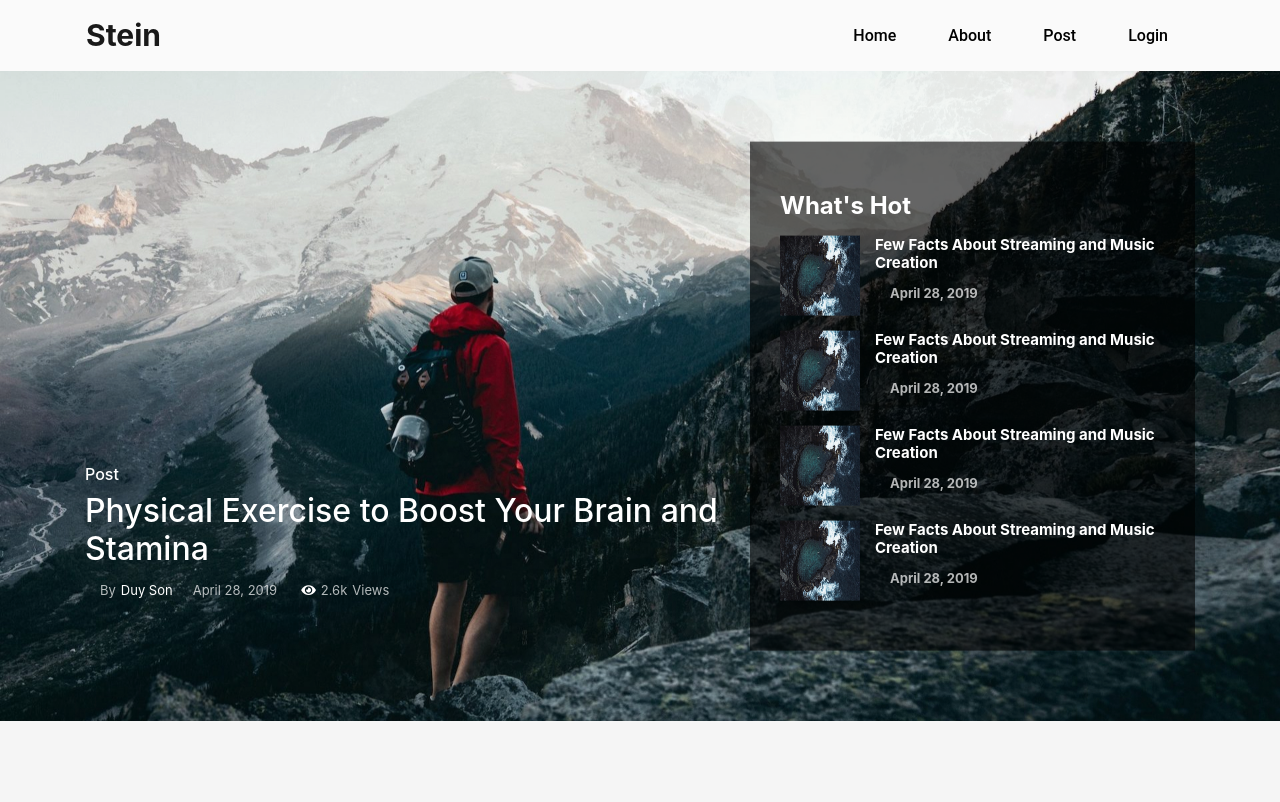
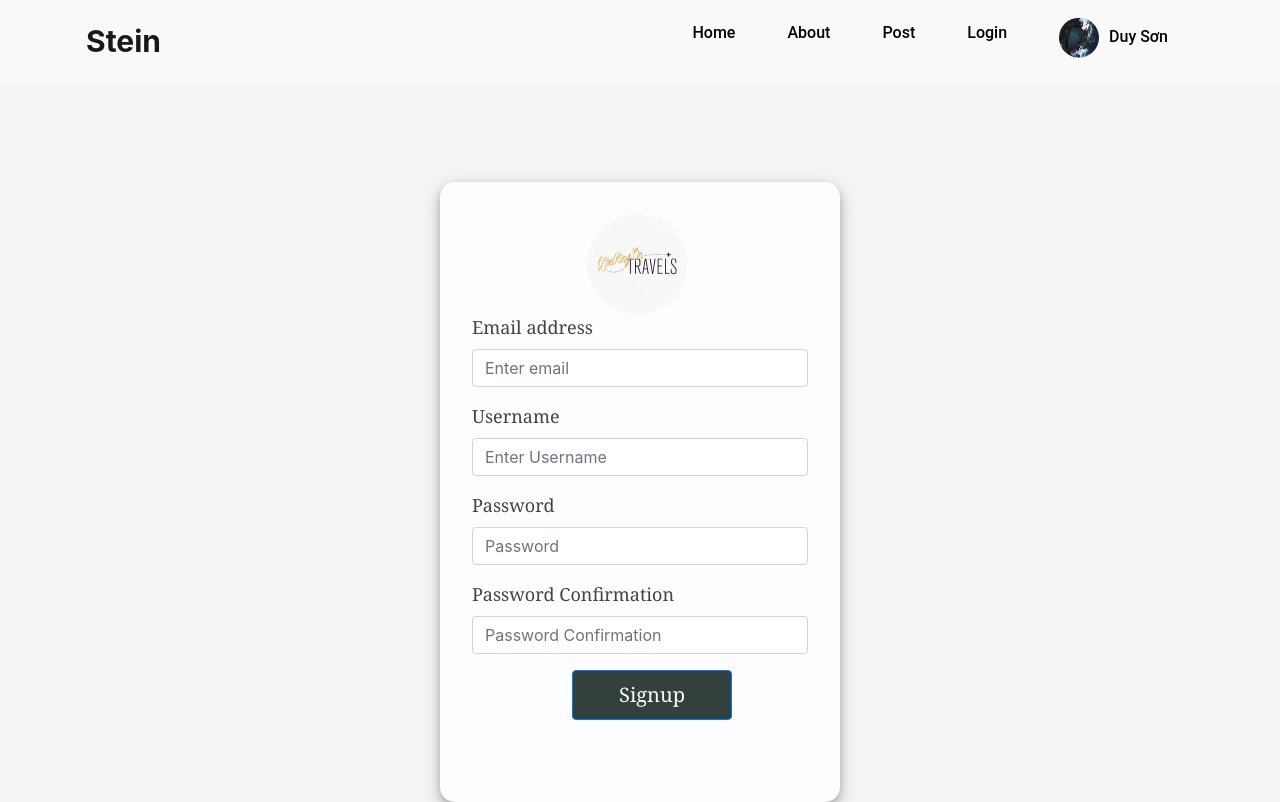
Before and after one commit to nguyenduysonxenia/blog_fontend, a React (Create React App) app: page /signup in a window 1280 px wide. Built offline with nearby package versions, Linux system fonts and the light colour scheme.

Commit message:
fix register

```diff
--- a/package.json
+++ b/package.json
@@ -58,6 +58,7 @@
     ]
   },
   "devDependencies": {
+    "@types/bootstrap": "^5.0.15",
     "@types/jquery": "^3.5.5",
     "@types/react-dom": "^17.0.6",
     "@types/react-router-dom": "^5.1.7",
--- a/src/App.tsx
+++ b/src/App.tsx
@@ -1,8 +1,8 @@
 import './App.scss';
 import Home from '../src/pages/home/index';
-import Banner from './components/Banner/Banner';
 import Header from './components/Header/Header';
 import DetailPost from '../src/pages/detailPost/index'
+import Signup from './components/Signup/Signup'
 import {
   BrowserRouter as Router,
   Switch,
@@ -13,10 +13,10 @@ function App() {
     <Router>
       <div className="App">
         <Header/>
-        <Banner/>
         <Switch>
           <Route exact path="/" component={Home} />
           <Route path="/posts/:id" component={DetailPost} />
+          <Route path="/signup" component={Signup} />
         </Switch>
       </div>
     </Router>
--- a/src/api/AxiosClient.ts
+++ b/src/api/AxiosClient.ts
@@ -1,12 +1,27 @@
 import axios from 'axios';
 import queryString from 'query-string';
-// Set up default config for http requests here
 
-const axiosClient = axios.create({
-  baseURL: process.env.REACT_APP_API_URL,
+const REACT_APP_API: any = process.env.REACT_APP_API_URL
+
+const axiosClient  = axios.create({
+  baseURL: REACT_APP_API,
   headers: {
-    'content-type': 'application/json',
+  'content-type': 'application/json',
   },
-  paramsSerializer: (params) => queryString.stringify(params),
+  paramsSerializer: params => queryString.stringify(params),
+  });
+
+axiosClient.interceptors.request.use(async (config) => {
+  // Handle token here ...
+  return config;
+})
+axiosClient.interceptors.response.use((response) => {
+  if (response && response.data) {
+  return response.data;
+  }
+  return response;
+  }, (error) => {
+    throw error;
 });
+
 export default axiosClient;
--- a/src/api/UserAPI.ts
+++ b/src/api/UserAPI.ts
@@ -1,2 +1,15 @@
-class UserAPI {}
-export default UserAPI;
+import asxiosClient from './AxiosClient'
+interface User{
+  username: string,
+  email:string,
+  password:string,
+  confirmPassword:string
+}
+
+const userApi = {
+  register: (user: User) =>{
+      const url: string = '/users/signup'
+      return asxiosClient.post(url,user)
+  }
+}
+export default userApi;
--- /dev/null
+++ b/src/components/Alert/Alert.tsx
@@ -0,0 +1,33 @@
+import React,{useState} from 'react'
+import PropTypes from 'prop-types'
+import {Modal,Button} from 'react-bootstrap'
+Alert.propTypes = {
+  message: PropTypes.string,
+  isShow: PropTypes.bool,
+}
+
+function Alert(props: any) {
+  let isShow = props.isShow;
+  const [show, setShow] = useState(isShow);
+  const handleClose = () => setShow(false);
+  return (
+    <>
+      <Modal
+        show={show}
+        onHide={handleClose}
+        backdrop="static"
+        keyboard={false}
+      >
+        <Modal.Header closeButton>
+          <Modal.Title>Thông báo</Modal.Title>
+        </Modal.Header>
+        <Modal.Body>
+          {props.message}
+        </Modal.Body>
+      </Modal>
+    </>
+  )
+}
+
+
+export default Alert
--- a/src/components/Header/Header.scss
+++ b/src/components/Header/Header.scss
@@ -47,13 +47,124 @@
 @media screen and (max-width: 739px) {
   .list-nav-item{
       flex-direction: column;
-}
+			.item_info_user{
+				position: fixed;
+				right:20px;
+				top:0px;
+			}
+	}
+	.item_info_user{
+		transform:translateY(0px)
+	}
+	.logo_menu{
+		display:none;
+	}
 }
 
 /* Tablet - PC low resolution */
 @media (min-width: 740px) and (max-width: 1023px) {
 
-.list-nav-item{
-    flex-direction: column;
+	.list-nav-item{
+		flex-direction: column;
+		.item_info_user{
+			position: fixed;
+			right:20px;
+			top:0px;
+		}
+	}
+	.item_info_user{
+		transform:translateY(0px)
+	}
+	.logo_menu{
+		display:none;
+	}
 }
+.item_info_user{
+	position: relative;
+	display: flex;
+  z-index: 10;
+	transform:translateY(-5%);
 }
+.img_info_user{
+	width:40px;
+	height:40px;
+	border-radius: 50%;
+	box-sizing: border-box;
+	padding: -5px 0;
+	margin-right: 10px;
+}
+.item_info_user:hover .User-Dropdown{
+	display:block;
+}
+.User-Dropdown {
+  &:before {
+    content: "";
+    position: absolute;
+    width: 0;
+    height: 0;
+    margin-left: -0.5em;
+    left: 50%;
+    box-sizing: border-box;
+    border: 7px solid black;
+    border-color: transparent transparent #ffffff #ffffff;
+    transform-origin: 0 0;
+    transform: rotate(135deg);
+    box-shadow: -3px 3px 3px -3px rgba(214, 214, 214, 0.78);
+  }
+  display: none;
+  position: absolute;
+  border-radius: 7px;
+  background: #fff;
+  box-shadow: 0px 0px 8px rgba(214, 214, 214, 0.78);
+  list-style: none;
+  padding: 0 20px;
+  width: 180px;
+  margin: 0;
+  top: 70px;
+  right: -9%;
+  &.U-open {
+    display: block;
+  }
+  > li {
+    padding: 0px;
+    line-height: 47px;
+    border-bottom: 1px solid rgba(215, 215, 215, 0.17);
+    &:last-child {
+      border-bottom: 0px;
+    }
+    > a {
+      font-size: 13px;
+      padding: 15px 25px 16px 10px;
+      text-decoration: none;
+      color: #1787e0;
+      transition: all .2s ease-out;
+    }
+  }
+  span {
+    background: #16d67a;
+    padding: 3px 10px;
+    color: #fff;
+    border-radius: 30px;
+    font-size: 13px;
+  }
+  > li {
+    &:before {
+      content: '';
+      width: 0px;
+      height: 40px;
+      position: absolute;
+      background: #2196F3;
+      margin-top: 4px;
+      border-radius: 0 1px 1px 0;
+      left: 0px;
+      transition: all .2s ease;
+    }
+    &:hover:before {
+      width: 5px;
+      border-radius:30px;
+    }
+    a:hover {
+      margin-left: 5px;
+    }
+  }
+}
--- a/src/components/Header/Header.tsx
+++ b/src/components/Header/Header.tsx
@@ -45,6 +45,18 @@ function Header(props: any) {
                     Login
                   </Link>
                 </li>
+                <li className="nav-item item_info_user">
+                  <Link to="/login" className="nav-link" href="#">
+                    <img className="img_info_user" src='/images/hinh3.jpg'  />
+                    Duy Sơn
+                  </Link>
+                  <ul className="User-Dropdown">
+                    <li className="dropdown_user-item" ><Link to='profile'>Setting</Link></li>
+                    <li className="dropdown_user-item" ><Link to='profile'>Post</Link></li>
+                    <li className="dropdown_user-item" ><Link to='profile'>Notifycations</Link><span>40</span></li>
+                    <li className="dropdown_user-item" ><Link to='profile'>Log out</Link></li>
+                  </ul>
+                </li>
               </ul>
             </div>
           </nav>
--- a/src/components/Pagination/Pagination.tsx
+++ b/src/components/Pagination/Pagination.tsx
@@ -6,8 +6,7 @@ function Pagination(props: any) {
     <ul className="pagination">
       <li>
         <a href="#" className="prev">
-          {' '}
-          {'<'} Prev
+          Prev
         </a>
       </li>
       <li className="pageNumber active">
@@ -24,7 +23,7 @@ function Pagination(props: any) {
       </li>
       <li>
         <a href="#" className="next">
-          Next {'>'}
+          Next
         </a>
       </li>
     </ul>
--- a/src/components/Signup/Signup.scss
+++ b/src/components/Signup/Signup.scss
@@ -28,3 +28,6 @@
     color: #d41a1a;
   }
 }
+.text-muted{
+  color:#d41a1a !important;
+}
--- a/src/components/Signup/Signup.jsx
+++ b/src/components/Signup/Signup.tsx
@@ -1,16 +1,22 @@
 import './Signup.scss';
+import {useState} from 'react'
 import { Form, Button, Col, Image, Container } from 'react-bootstrap';
 import logo from '../../assets/images/logo.jpg';
-import { useFormik } from 'formik';
+import { useFormik,Formik } from 'formik';
 import * as Yup from 'yup';
+import userApi from '../../api/UserAPI'
+import Alert from '../Alert/Alert'
+import  { Redirect,withRouter } from 'react-router-dom'
 
-const Signup = () => {
+const Signup = (props: any) => {
+  const [isShow,setIsShow] = useState(false);
+  const [error,setEroor] = useState('');
   const formik = useFormik({
     initialValues: {
       email: '',
       username: '',
       password: '',
-      passwordConfirm: '',
+      confirmPassword: '',
     },
     validationSchema: Yup.object({
       email: Yup.string().required().email('Invalid format email'),
@@ -19,18 +25,30 @@ const Signup = () => {
         .min(3, 'Minium 3 characters')
         .max(15, 'Maximum 15 characters'),
       password: Yup.string().required('Required').min(6, 'Minium 6 characters'),
-      passwordConfirm: Yup.string()
+      confirmPassword: Yup.string()
         .required()
         .oneOf([Yup.ref('password')], "Password's not match"),
     }),
-    handleSubmit: ()=>{
-
+    onSubmit: (values)=>{
+      setIsShow(false);
+      const createUser = async ()=>{
+        try{
+          const data = await userApi.register(values);
+          if(data){
+            props.history.push("/signin")
+          }
+        }
+        catch(err: any){
+          setIsShow(true);
+          setEroor(err.response.data)
+        }
+      }
+      createUser();
     },
   });
   return (
-    <>
       <Container className="form-container">
-        <Form className="form" onSubmit={}>
+        <Form className="form" onSubmit={formik.handleSubmit}>
           <Col xs={6} md={4}>
             <Image src={logo} roundedCircle className="image-logo" />
           </Col>
@@ -61,7 +79,7 @@ const Signup = () => {
             />
 
             {formik.errors.username && formik.touched.username && (
-              <Form.Text className="text-muted" variant="success">
+              <Form.Text className="text-muted">
                 {formik.errors.username}
               </Form.Text>
             )}
@@ -85,16 +103,15 @@ const Signup = () => {
             <Form.Label className="label">Password Confirmation</Form.Label>
             <Form.Control
               type="password"
-              name="passwordConfirm"
-              value={formik.values.passwordConfirm}
+              name="confirmPassword"
+              value={formik.values.confirmPassword}
               onChange={formik.handleChange}
               placeholder="Password Confirmation"
             />
-
-            {formik.errors.passwordConfirm &&
-              formik.touched.passwordConfirm && (
+            {formik.errors.confirmPassword &&
+              formik.touched.confirmPassword && (
                 <Form.Text className="text-muted">
-                  {formik.errors.passwordConfirm}
+                  {formik.errors.confirmPassword}
                 </Form.Text>
               )}
           </Form.Group>
@@ -103,9 +120,9 @@ const Signup = () => {
             Signup
           </Button>
         </Form>
+        {isShow ? <Alert isShow={isShow} message={error}  /> : ''}
       </Container>
-    </>
   );
 };
 
-export default Signup;
+export default withRouter(Signup);
--- a/src/pages/home/index.tsx
+++ b/src/pages/home/index.tsx
@@ -1,6 +1,7 @@
 import React from 'react'
 import PropTypes from 'prop-types'
 import PostHot from './components/PostHot';
+import Banner from '../../components/Banner/Banner';
 import Search from '../../components/Search/Search'
 import Post from './components/Post'
 import Pagination from '../../components/Pagination/Pagination'
@@ -11,6 +12,7 @@ import Footer from '../../components/Footer/Footer'
 function index(props: any) {
   return (
       <React.Fragment>
+        <Banner/>
         <div className="container">
         <div className="row">
             <div className="col-lg-12">
```
Also changed, not shown: 2 other files (tests, documents, lock files or other folders).
